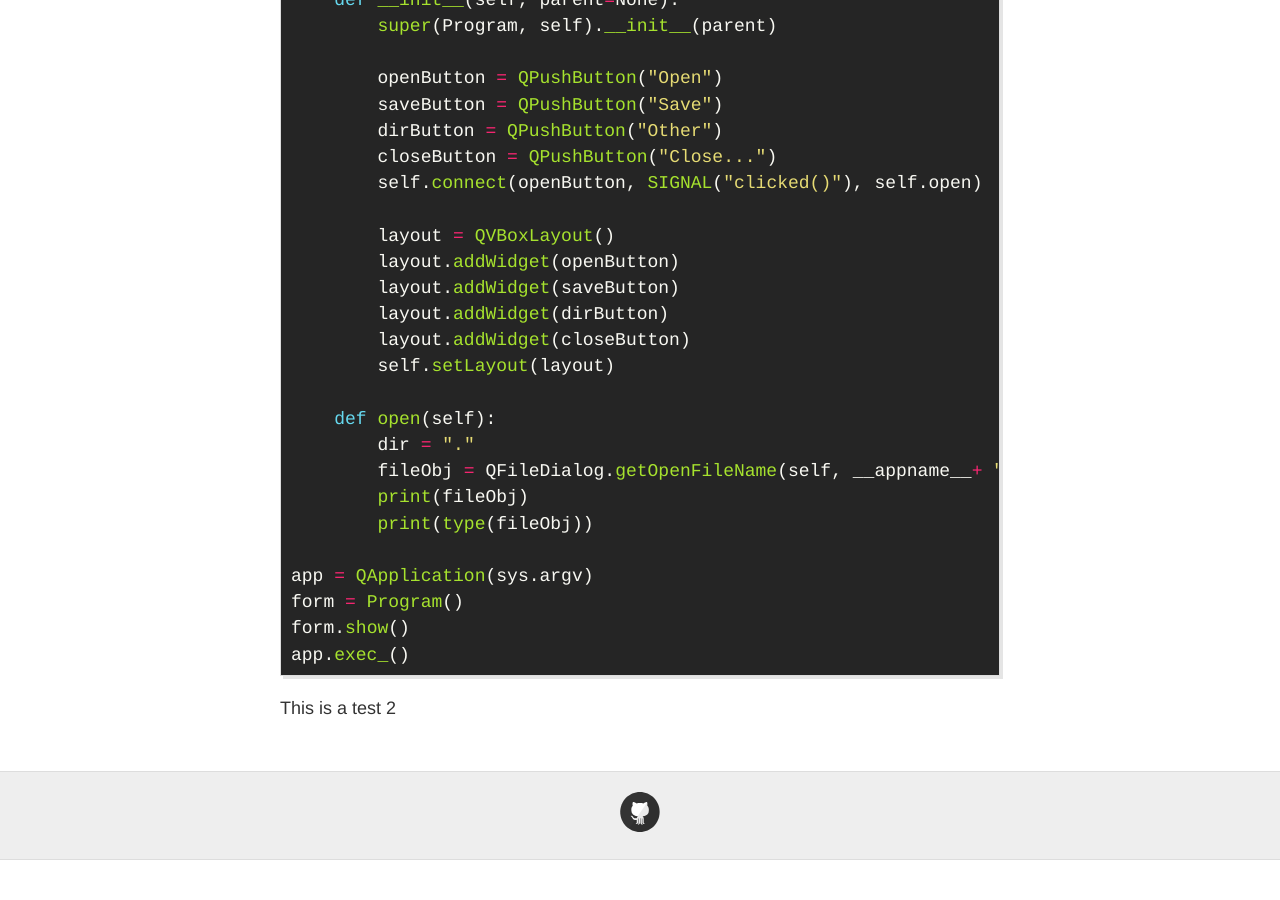
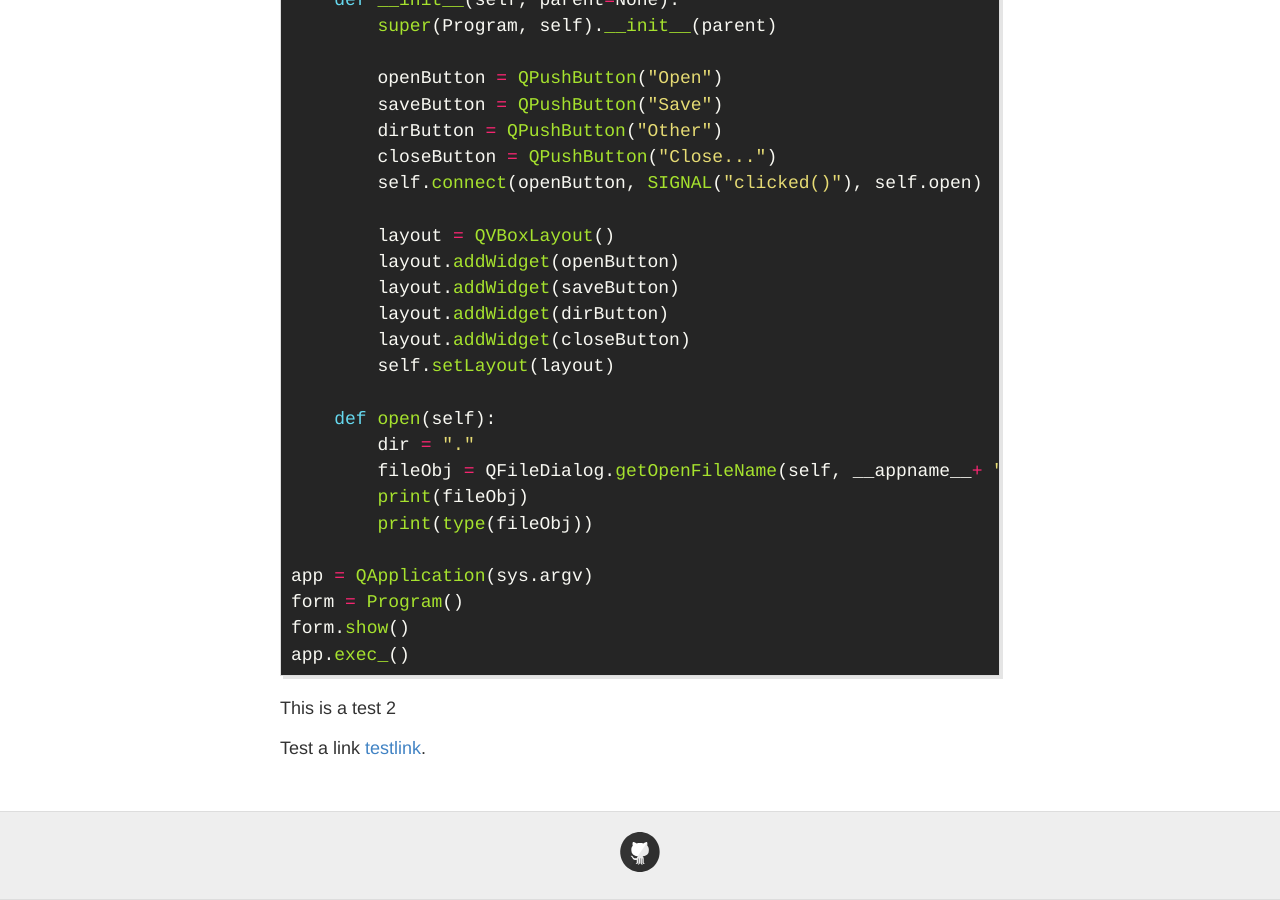
Before and after one commit to kagea/opennotes, a Jekyll site: the page built from about.md, in a window 1280 px wide and 900 px high, scrolled down 886 px. Built offline with Jekyll 4.4.1, drawn with Linux system fonts in a browser that asks for light colours; before the commit the page ends 1746 px from its top, so only the background shows below that.

Commit message:
Add test link to about

````diff
--- a/about.md
+++ b/about.md
@@ -62,3 +62,6 @@ app.exec_()
 ```
 
 This is a test 2
+
+Test a link
+[testlink]({{ site.baseurl }}/test/).
````
